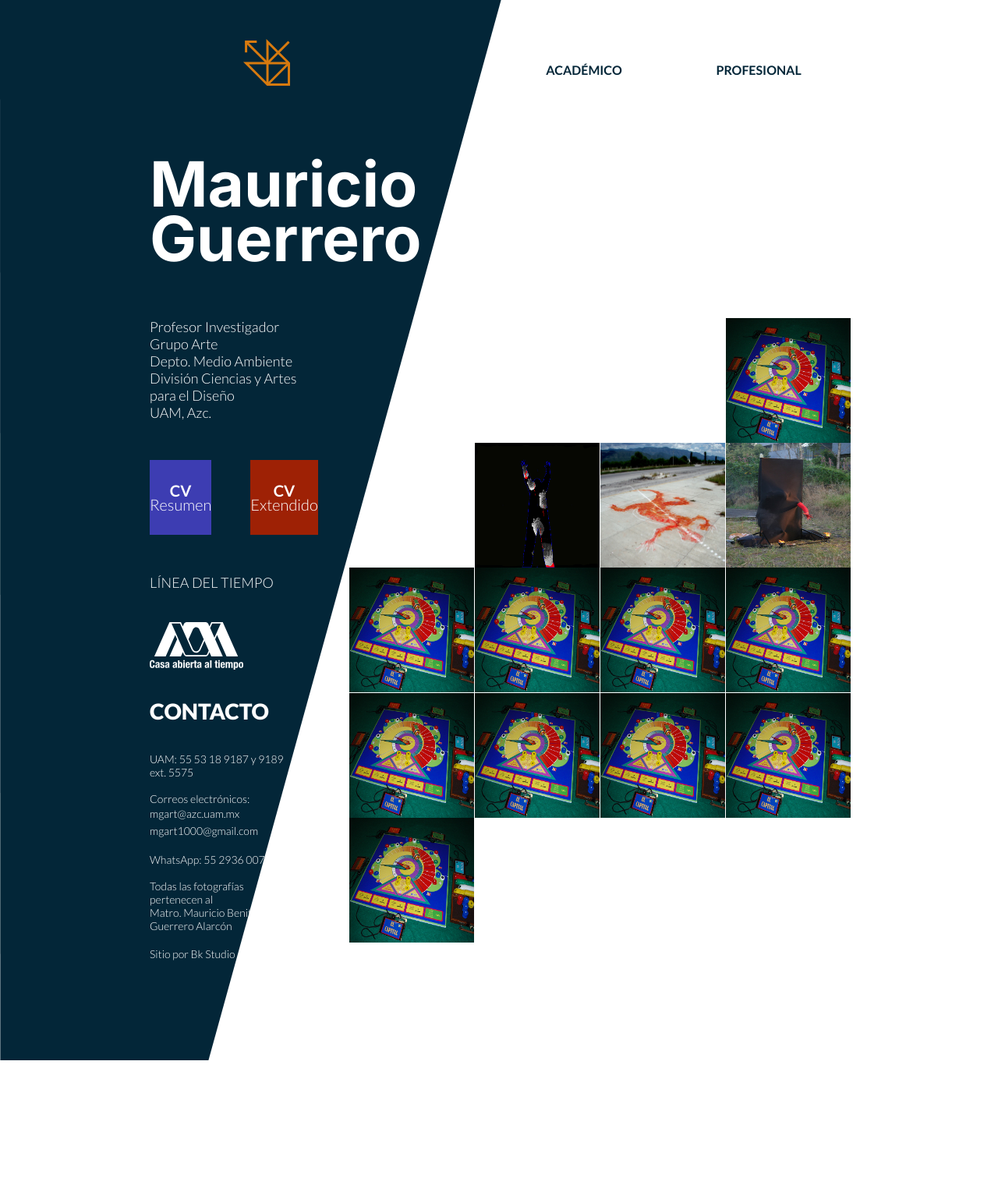
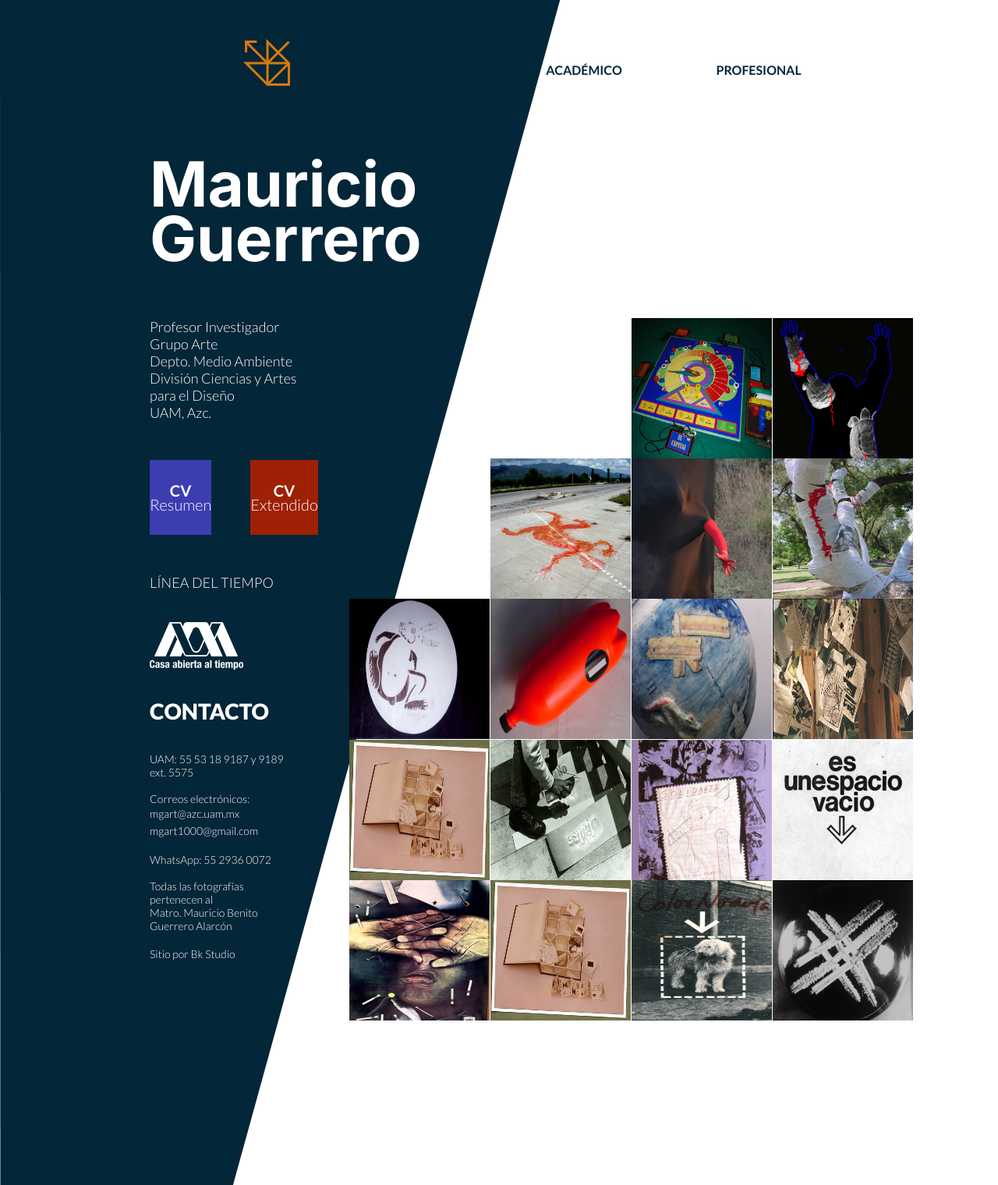
Before and after one commit to RavenAoiffe/MBGA, a PHP site: page / in a window 1280 px wide. Shown: the whole page at 78% size. Before the commit the page ends 1360 px from the top, so only its background shows below. Run offline with PHP 8.4, Linux system fonts and the light colour scheme.

Commit message:
imagenes hovers

```diff
--- a/build/css/app.css
+++ b/build/css/app.css
@@ -166,7 +166,7 @@ picture {
     left: 0;
     z-index: -1;
     object-fit: cover;
-    height: 170%;
+    height: 190%;
     background-image: url("../img/diagonal.svg");
     background-size: cover;
     width: 100%; } }
@@ -192,6 +192,8 @@ picture {
     margin: 0;
     list-style: none; }
     .grid ul li {
+      font-size: 1.5rem;
+      text-align: center;
       position: relative; }
       .grid ul li:hover .overlay {
         display: block; }
@@ -256,7 +356,10 @@ picture {
     grid-template-columns: repeat(4, 1fr);
     grid-gap: 1px;
     grid-row-gap: 0.5px;
-    padding: 0; } }
+    padding: 0; }
+    .grid ul img {
+      width: 18rem;
+      height: 18rem; } }
 
 .footer {
   width: 100%;
--- a/index.html
+++ b/index.html
@@ -88,13 +88,23 @@
                 <ul>
                     <li></li>
                     <li></li>
-                    <li></li>
                     <li>
                         <a href="#" class="">
                             <img src="build/img/proyectos/tablero.jpg" alt="tablero">
-                            <div class="overlay overlayMorado">
+                            <div class="overlay overlayverdePizarron">
                                 <p>
                                     El juego de la sustenabilidad <br>
+                                    <i>- 2015 -</i>
+                                </p>
+                            </div>
+                        </a>
+                    </li>
+                    <li>
+                        <a href="#" class="">
+                            <img src="build/img/proyectos/4.1Despalda1 72.jpg" alt="Tortuguitas">
+                            <div class="overlay overlayAzulRey">
+                                <p>
+                                   <i>Tortuguitas</i><br>
                                     <i>- 2015 -</i>
                                 </p>
                             </div>
@@ -104,17 +114,53 @@
                 <ul>
                     <li></li>
                     <li>
-                        <img src="build/img/proyectos/espalda.jpg" alt="tablero">
-                        <div class="overlay overlayAzulRey">
+                        <img src="build/img/proyectos/138.jpg" alt="tablero">
+                        <div class="overlay overlayDurazno">
                             <p>
-                                Tortuguitas <br>
+                                Cuetzpallin Rojo<br>
                                 <i>- 2015 -</i>
                             </p>
                         </div>
                     </li>
                     <li>
-                        <img src="build/img/proyectos/138.jpg" alt="tablero">
+                        <img src="build/img/proyectos/123.jpg" alt="tablero">
+                        <div class="overlay overlayRojo">
+                            <p>
+                               Negro espejo humeante<br>
+                                <i>- 2007 -</i>
+                            </p>
+                        </div>
+                    </li>
+                    <li>
+                        <img src="build/img/proyectos/165.jpg" alt="tablero">
+                        <div class="overlay overlayVino">
+                            <p>
+                                Cercenados <br>
+                                <i>- 2004 -</i>
+                            </p>
+                        </div>
+                    </li>
+                    <li>
+                        <img src="build/img/proyectos/200.jpg" alt="200">
+                        <div class="overlay overlayMoradoFuerte">
+                            <p>
+                                Canada <br>
+                                <i>- 2002 -</i>
+                            </p>
+                        </div>
+                    </li>
+                    <li>
+                        <img src="build/img/proyectos/192a.jpg" alt="200">
                         <div class="overlay overlayNaranja">
+                            <p>
+                                Kermes Grandis <br>
+                                <i>- 2001 -</i>
+                            </p>
+                        </div>
+                    </li>
+                    <li>
+                        <img src="build/img/proyectos/98.jpg" alt="200">
+                        <div class="overlay overlayAzul">
                             <p>
                                 Cuetzpallin Rojo <br>
                                 <i>- 2009 -</i>
@@ -122,8 +168,26 @@
                         </div>
                     </li>
                     <li>
-                        <img src="build/img/proyectos/123.jpg" alt="tablero">
-                        <div class="overlay overlayNaranja">
+                        <img src="build/img/proyectos/91.jpg" alt="200">
+                        <div class="overlay overlayverde">
+                            <p>
+                                El árbol de la vida<br>
+                                <i>- 1993 -</i>
+                            </p>
+                        </div>
+                    </li>
+                    <li>
+                        <img src="build/img/proyectos/227.jpg" alt="200">
+                        <div class="overlay overlayCarne">
+                            <p>
+                                ARTE FAX<br>
+                                <i>- 2009 -</i>
+                            </p>
+                        </div>
+                    </li>
+                    <li>
+                        <img src="build/img/proyectos/241.jpg" alt="200">
+                        <div class="overlay overlayGrisAzul">
                             <p>
                                 Cuetzpallin Rojo <br>
                                 <i>- 2009 -</i>
@@ -131,31 +195,58 @@
                         </div>
                     </li>
                     <li>
-                        <img src="build/img/proyectos/tablero.jpg" alt="tablero">
+                        <img src="build/img/proyectos/280.jpg" alt="200">
+                        <div class="overlay overlayMorado">
+                            <p>
+                                Solidarte<br>
+                                <i>- 1982-1986 -</i>
+                            </p>
+                        </div>
                     </li>
                     <li>
-                        <img src="build/img/proyectos/tablero.jpg" alt="tablero">
+                        <img src="build/img/proyectos/42.jpg" alt="200">
+                        <div class="overlay overlayNegro">
+                            <p>
+                                Espacio Vacío<br>
+                                <i>- 1984 -</i>
+                            </p>
+                        </div>
                     </li>
                     <li>
-                        <img src="build/img/proyectos/tablero.jpg" alt="tablero">
+                        <img src="build/img/proyectos/36.jpg" alt="200">
+                        <div class="overlay overlayGuinda">
+                            <p>
+                                Arte correo <br>
+                                <i>- 1976-1986 -</i>
+                            </p>
+                        </div>
                     </li>
                     <li>
-                        <img src="build/img/proyectos/tablero.jpg" alt="tablero">
+                        <img src="build/img/proyectos/227.jpg" alt="200">
+                        <div class="overlay overlayHueso">
+                            <p>
+                                Libro objeto <br>
+                                <i>- 2009 -</i>
+                            </p>
+                        </div>
+                    </li>
+                   <li>
+                        <img src="build/img/proyectos/81.jpg" alt="200">
+                        <div class="overlay overlayazulGrisOscuro">
+                            <p>
+                                Nuevas tendencias <br>
+                                <i>- 2009 -</i>
+                            </p>
+                        </div>
                     </li>
                     <li>
-                        <img src="build/img/proyectos/tablero.jpg" alt="tablero">
-                    </li>
-                    <li>
-                        <img src="build/img/proyectos/tablero.jpg" alt="tablero">
-                    </li>
-                    <li>
-                        <img src="build/img/proyectos/tablero.jpg" alt="tablero">
-                    </li>
-                    <li>
-                        <img src="build/img/proyectos/tablero.jpg" alt="tablero">
-                    </li>
-                    <li>
-                        <img src="build/img/proyectos/tablero.jpg" alt="tablero">
+                        <img src="build/img/proyectos/231.jpg" alt="200">
+                        <div class="overlay overlaygrisOxford">
+                            <p>
+                                Tetraedro<br>
+                                <i>- 1977 -</i>
+                            </p>
+                        </div>
                     </li>
                 </ul>
             </div>
--- a/src/scss/base/_var.scss
+++ b/src/scss/base/_var.scss
@@ -13,6 +13,7 @@ $verdePizarron: #055c4f;
 $azulRey: #030845;
 $durazno: #c55428;
 $rojoLeve: #bd2136;
+$vino: #781221;
 $moradoFuerte:#21214a;
 $naranja: #fa421c;
 $azul:#2b4d70;
--- a/src/scss/layout/_grid.scss
+++ b/src/scss/layout/_grid.scss
@@ -7,6 +7,8 @@
             margin:0;
             list-style: none;
             li{
+                font-size: 1.5rem;
+                text-align: center;
                 position:relative;
                 &:hover .overlay{
                     display: block;
@@ -24,14 +26,56 @@
             font-weight: $bold;
         }
     }
+    .overlayverdePizarron{
+        @include OverlayBackgroundColor($verdePizarron);
+    }
     .overlayMorado{
         @include OverlayBackgroundColor($morado);
     }
     .overlayAzulRey{
         @include OverlayBackgroundColor($azulRey);
     }
+    .overlayDurazno{
+        @include OverlayBackgroundColor($durazno);
+    }
+    .overlayRojo{
+        @include OverlayBackgroundColor($rojoLeve);
+    }
+    .overlayVino{
+        @include OverlayBackgroundColor($vino);
+    }
+    .overlayMoradoFuerte{
+        @include OverlayBackgroundColor($moradoFuerte);
+    }
     .overlayNaranja{
-        @include OverlayBackgroundColor($durazno);
+        @include OverlayBackgroundColor($naranja);
+    }
+    .overlayAzul{
+        @include OverlayBackgroundColor($azul);
+    }
+    .overlayverde{
+        @include OverlayBackgroundColor($verde);
+    }
+    .overlayCarne{
+        @include OverlayBackgroundColor($carne);
+    }
+    .overlayGrisAzul{
+        @include OverlayBackgroundColor($grisAzul);
+    }
+    .overlayNegro{
+        @include OverlayBackgroundColor($negro);
+    }
+    .overlayGuinda{
+        @include OverlayBackgroundColor($guinda);
+    }
+    .overlayHueso{
+        @include OverlayBackgroundColor($hueso);
+    }
+    .overlayazulGrisOscuro{
+        @include OverlayBackgroundColor($azulGrisOscuro);
+    }
+    .overlaygrisOxford{
+        @include OverlayBackgroundColor($grisOxford);
     }
 }
 
@@ -67,7 +111,10 @@
     .grid{
         ul{
             @include grid(inline-grid,4,1px,.5px);
-
+            img{
+                width: 18rem;
+                height: 18rem;
+            }
         }
     }
 
--- a/src/scss/layout/_index.scss
+++ b/src/scss/layout/_index.scss
@@ -44,7 +44,7 @@
     left: 0;
     z-index: -1;
     object-fit: cover;
-    height:170%;
+    height:190%;
     background-image: url('../img/diagonal.svg');
     background-size: cover;
     width: 100%;
```
Also changed, not shown: other parts of build/css/app.css (+99 -1 lines), src/img/proyectos/123.JPG, src/img/proyectos/280.jpg, src/img/proyectos/4.1Despalda1 72.jpg (added), src/img/proyectos/42.jpg, 4 other files.
